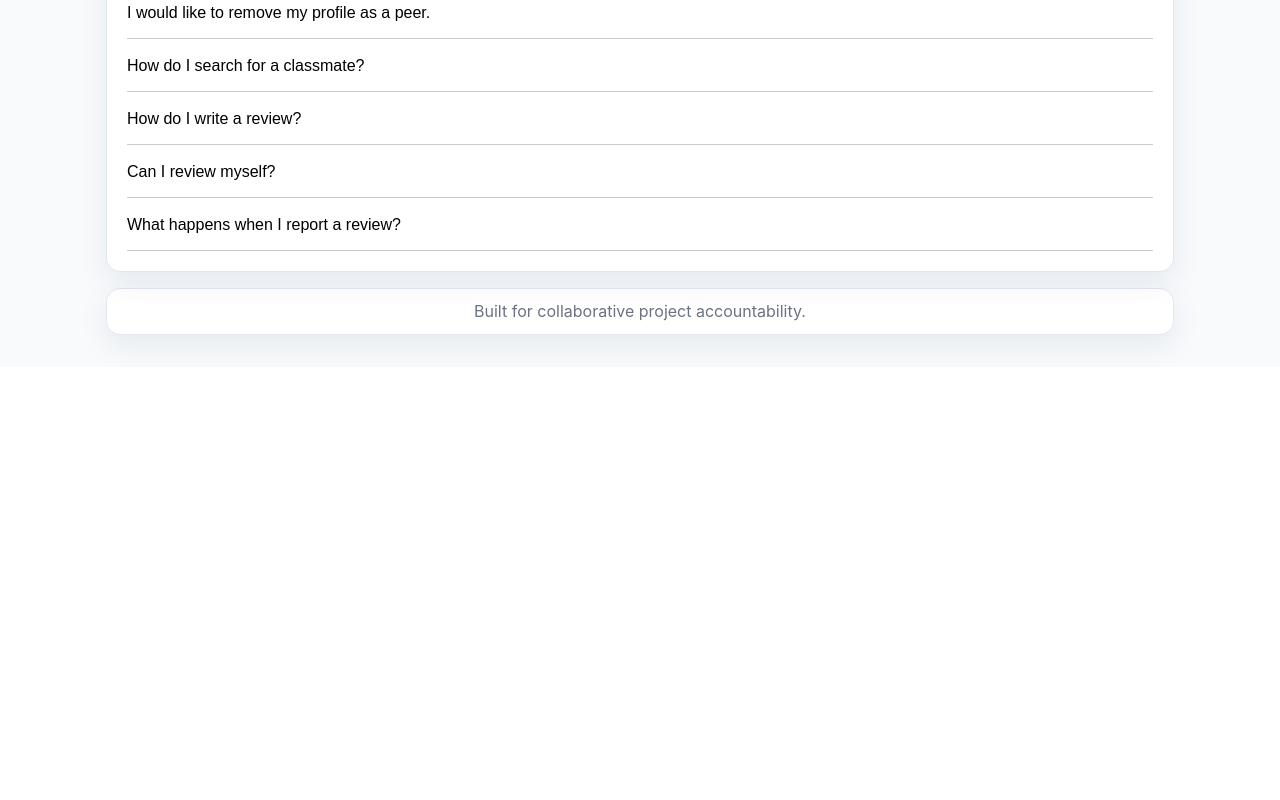
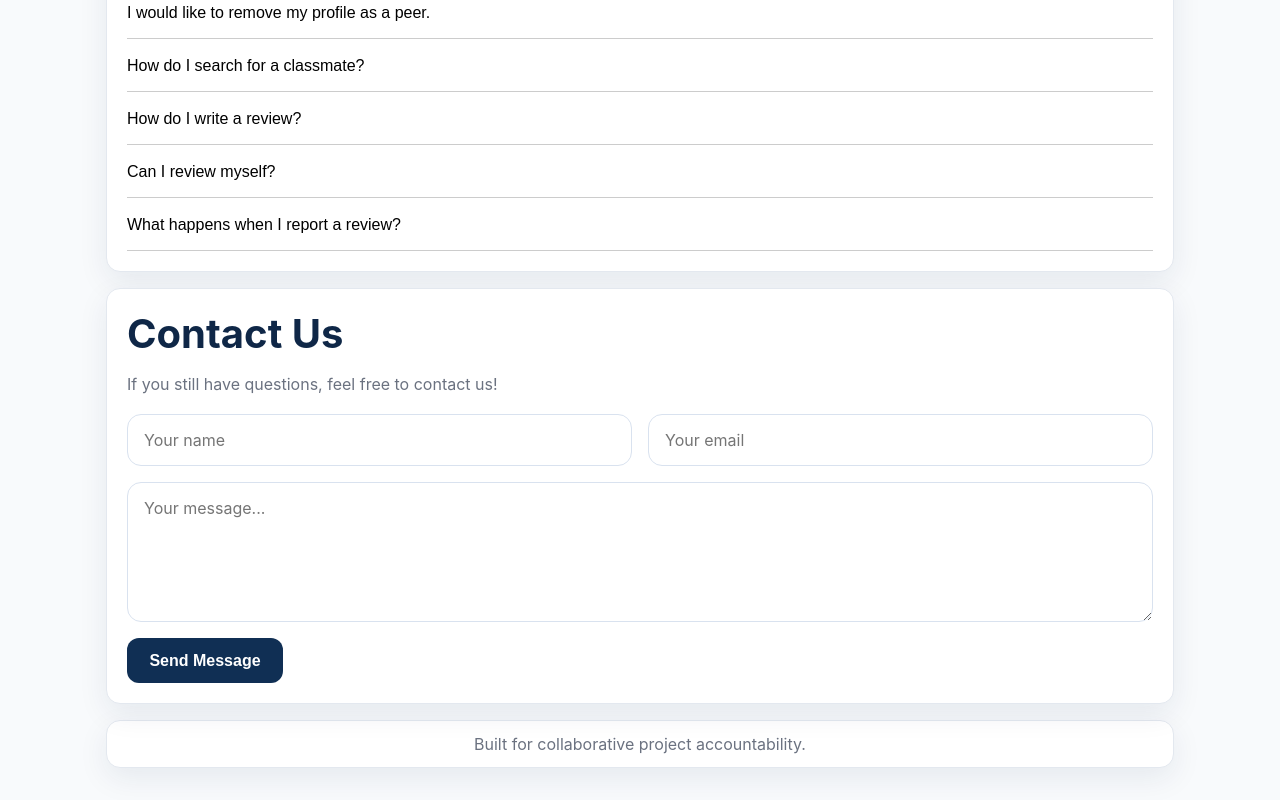
Before and after one commit to TedmanNguyen/124-InternetApps, a React (Vite) app in the folder rate-my-peer/: page /help in a window 1280 px wide. Shown: the part 466-1266 px from the top of the page. Before the commit the page ends 833 px from the top, so only its background shows below. Built offline with nearby package versions, Linux system fonts and the light colour scheme.

Commit message:
Update help page with contact form

```diff
--- a/rate-my-peer/src/index.css
+++ b/rate-my-peer/src/index.css
@@ -469,3 +469,77 @@ a {
   height: 24px;
   display: block;
 }
+
+.contact-intro {
+  color: #6b7280;
+  font-size: 1rem;
+  margin-bottom: 1.25rem;
+}
+
+.contact-form {
+  display: flex;
+  flex-direction: column;
+  gap: 1rem;
+  margin-top: 1rem;
+}
+
+.contact-row {
+  display: flex;
+  gap: 1rem;
+  flex-wrap: wrap;
+}
+
+.contact-input,
+.contact-textarea {
+  width: 100%;
+  border: 1px solid #d9e2ef;
+  border-radius: 14px;
+  padding: 0.95rem 1rem;
+  font-size: 1rem;
+  font-family: inherit;
+  background: white;
+  color: #1f2937;
+  box-sizing: border-box;
+}
+
+.contact-row .contact-input {
+  flex: 1;
+  min-width: 220px;
+}
+
+.contact-textarea {
+  min-height: 140px;
+  resize: vertical;
+}
+
+.contact-input:focus,
+.contact-textarea:focus {
+  outline: none;
+  border-color: #1f5ea8;
+  box-shadow: 0 0 0 3px rgba(31, 94, 168, 0.12);
+}
+
+.contact-submit {
+  align-self: flex-start;
+  background: #102f54;
+  color: white;
+  border: none;
+  border-radius: 12px;
+  padding: 0.85rem 1.4rem;
+  font-size: 1rem;
+  font-weight: 600;
+  cursor: pointer;
+}
+
+.contact-submit:hover {
+  background: #0d2746;
+}
+
+.success-message {
+  background: #e8f7ed;
+  color: #1f6b3b;
+  border: 1px solid #b7e2c4;
+  border-radius: 12px;
+  padding: 0.85rem 1rem;
+  margin-bottom: 1rem;
+}
--- a/rate-my-peer/src/pages/HelpPage.jsx
+++ b/rate-my-peer/src/pages/HelpPage.jsx
@@ -7,6 +7,34 @@ import faqData from '../data/faqData'
 export default function HelpPage() {
   const navigate = useNavigate()
   const [searchTerm, setSearchTerm] = useState('')
+
+  const [contactForm, setContactForm] = useState({
+    name: '',
+    email: '',
+    message: ''
+  })
+
+  const [contactSubmitted, setContactSubmitted] = useState(false)
+  const handleContactChange = (e) => {
+    const { name, value } = e.target
+
+    setContactForm((prevForm) => ({
+      ...prevForm,
+      [name]: value
+    }))
+  }
+
+  const handleContactSubmit = (e) => {
+    e.preventDefault()
+
+    setContactSubmitted(true)
+
+    setContactForm({
+      name: '',
+      email: '',
+      message: ''
+    })
+  }
 
   const filteredFAQs = faqData.filter((item) =>
     item.question.toLowerCase().includes(searchTerm.toLowerCase()) ||
@@ -41,6 +69,56 @@ export default function HelpPage() {
             <p>No matching FAQs found.</p>
         )}
       </div>
+
+      <div className="hero-block">
+        <h1>Contact Us</h1>
+        <p className="contact-intro">
+          If you still have questions, feel free to contact us!
+        </p>
+
+        {contactSubmitted && (
+          <p className="success-message">
+            Thank you! We got your message and we'll reach out to you shortly :)
+          </p>
+        )}
+
+        <form className="contact-form" onSubmit={handleContactSubmit}>
+          <div className="contact-row">
+            <input
+              className="contact-input"
+              type="text"
+              name="name"
+              placeholder="Your name"
+              value={contactForm.name}
+              onChange={handleContactChange}
+              required
+            />
+
+            <input
+              className="contact-input"
+              type="email"
+              name="email"
+              placeholder="Your email"
+              value={contactForm.email}
+              onChange={handleContactChange}
+              required
+            />
+          </div>
+
+          <textarea
+            className="contact-textarea"
+            name="message"
+            placeholder="Your message..."
+            value={contactForm.message}
+            onChange={handleContactChange}
+            required
+          />
+
+          <button type="submit" className="contact-submit">
+            Send Message
+          </button>
+        </form>
+      </div>
     </section>
   );
 }
```
